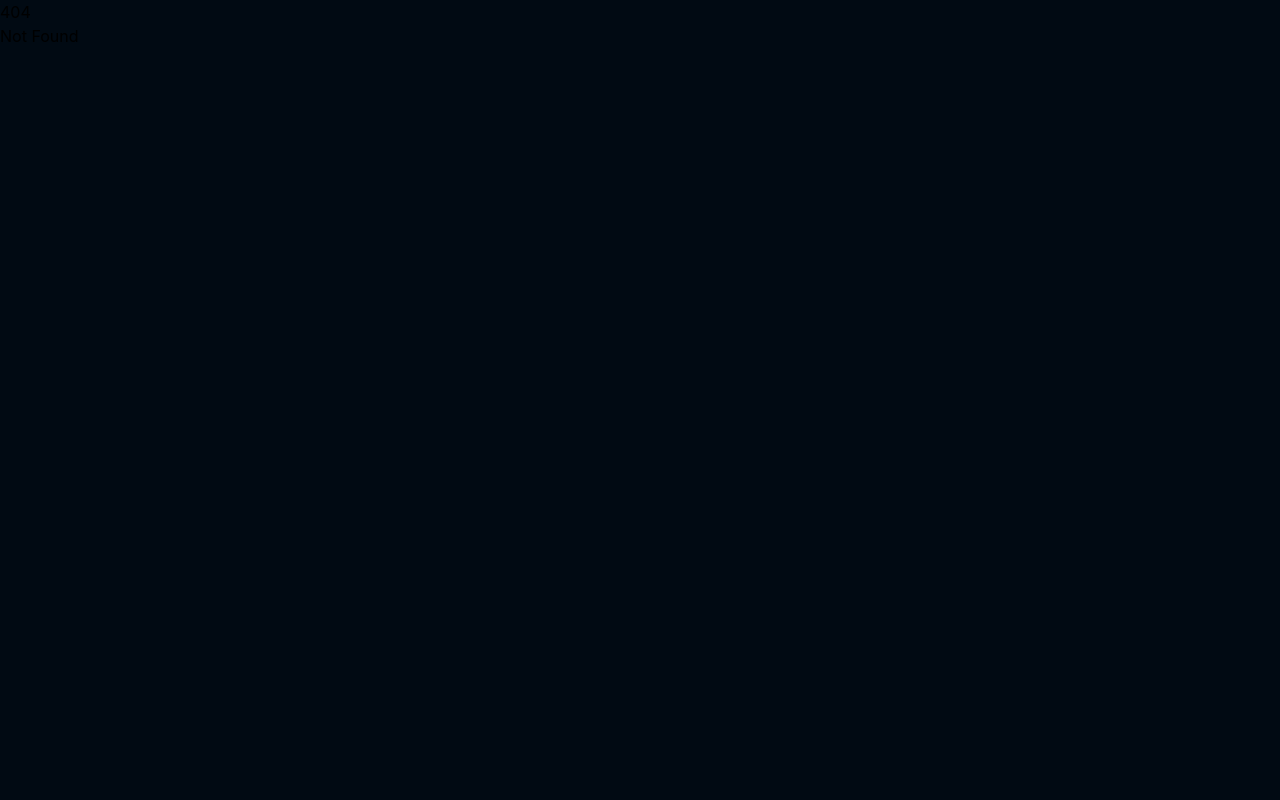
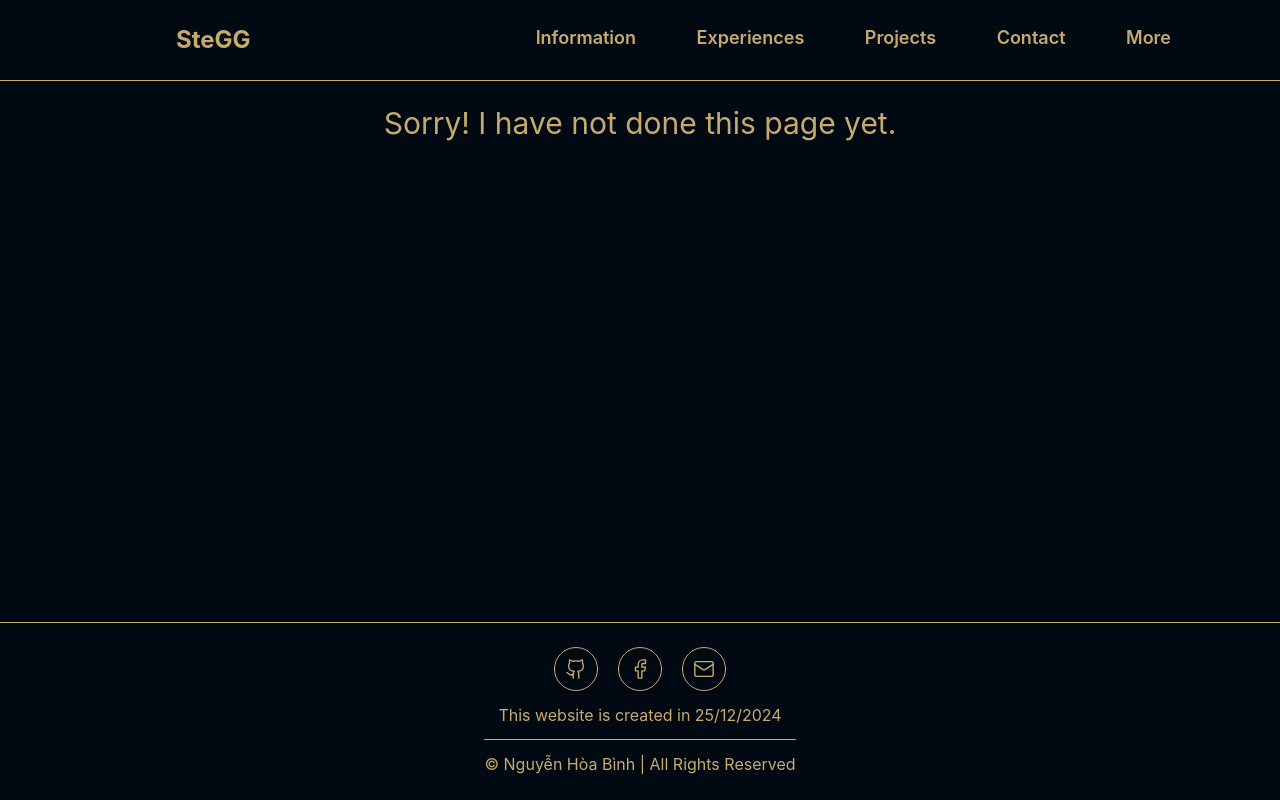
Before and after one commit to SteGG200/SteGG200.github.io, a SvelteKit app: page /more in a window 1280 px wide. Before the commit this address had no page. Built offline with nearby package versions, Linux system fonts and the light colour scheme.

Commit message:
Create more page

```diff
--- /dev/null
+++ b/src/routes/more/+page.svelte
@@ -0,0 +1,16 @@
+<script lang="ts">
+	import Footer from "$components/footer/Footer.svelte";
+import Header from "$components/header/Header.svelte";
+
+
+</script>
+
+<div class="min-h-dvh flex flex-col">
+	<Header/>
+	<main class="flex-1 text-yellow">
+		<p class="text-3xl text-center pt-6">
+			Sorry! I have not done this page yet.
+		</p>
+	</main>
+	<Footer/>
+</div>
```
